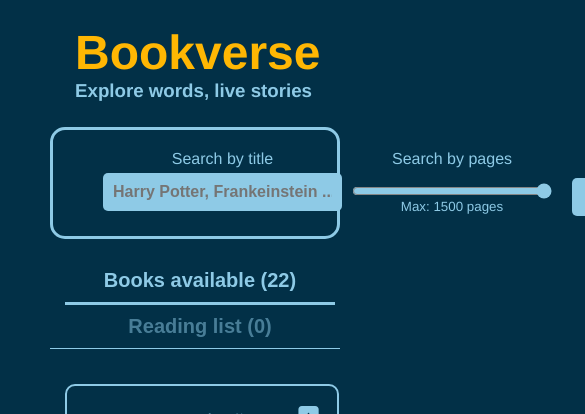
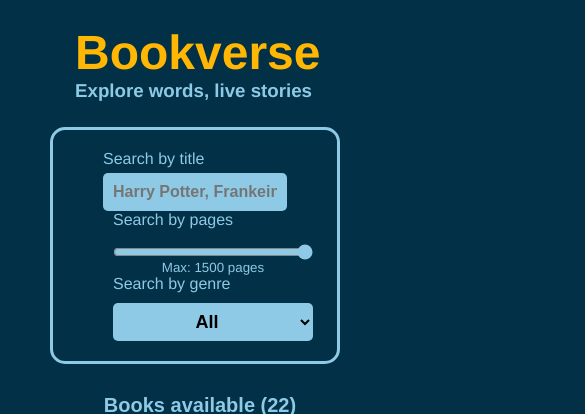
Before and after one commit to altobellidardo/pruebas-tecnicas, a React (Vite) app in the folder 01-reading-list/: page / in a window 390 px wide. Shown: the top 414 px of the page, 585 px wide, since content can reach past the window. Built offline with nearby package versions, Linux system fonts and the light colour scheme.

Commit message:
responsive

```diff
--- a/01-reading-list/src/App.css
+++ b/01-reading-list/src/App.css
@@ -11,3 +11,27 @@
 .noBooks small {
     font-size: 17px;
 }
+
+@media (max-width: 900px) {
+    .filters {
+        flex-direction: column;
+    }
+}
+
+@media (max-width: 600px) {
+    .filters label {
+        text-align: left;
+    }
+
+    .filters .title {
+        width: 100%;
+    }
+
+    .filters .catego2 {
+        flex-direction: column;
+    }
+
+    .filters .catego2 {
+        width: 100%;
+    }
+}
```
